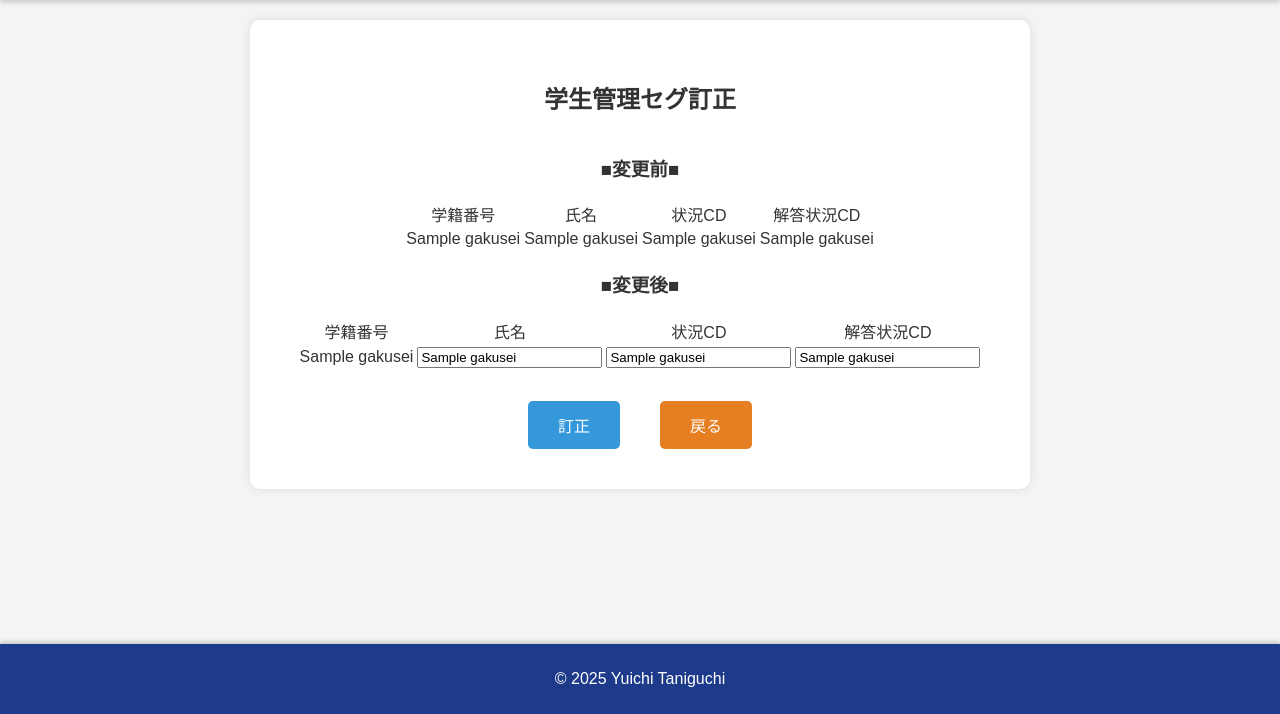
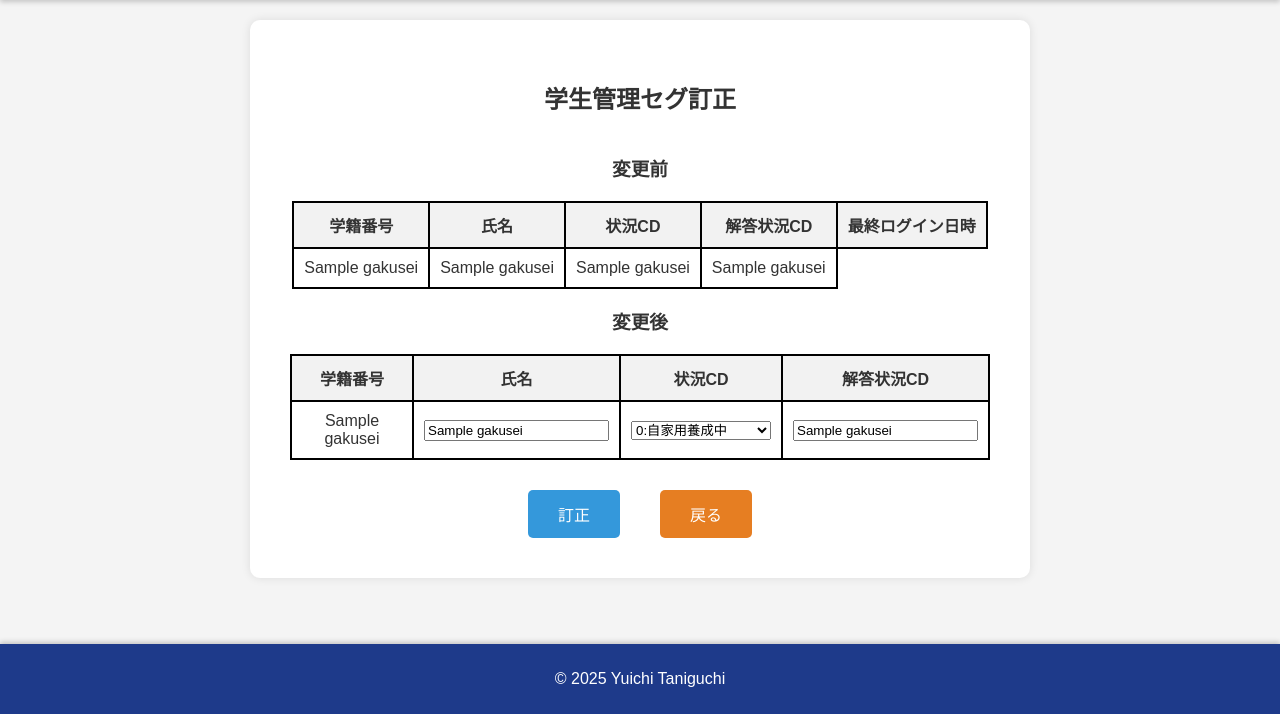
Before and after one commit to u1tngc/huac_test, a Flask app: template templates/GK_db003.html in a window 1280 px wide. Shown: the part 86-800 px from the top of the page. Run offline with Flask 3, Linux system fonts and the light colour scheme; the template is opened without the code that fills it: most values are stand-ins (such as "Sample title", 1, 10 or a date in 2020).

Commit message:
ver_0.00

```diff
--- a/GK1L0000.py
+++ b/GK1L0000.py
@@ -161,10 +161,19 @@ def GK_logout():
     user_id = session.get('user_id')
     session.pop('logged_in', None)
     session.pop('authority', None)
-    session.pop(f"{user_id}_mondai_list", None)
     session.pop('user_id', None)
-    session.pop(f"{user_id}_ix1", None)
-    session.pop(f"{user_id}_gakusei")
+    try:
+        session.pop(f"{user_id}_mondai_list", None)
+    except KeyError:
+        pass
+    try:
+        session.pop(f"{user_id}_ix1", None)
+    except KeyError:
+        pass
+    try:
+        session.pop(f"{user_id}_gakusei")
+    except KeyError:
+        pass
     return redirect(url_for('GK_login'))
 
 if __name__ == "__main__":
--- a/static/GK1C0041.css
+++ b/static/GK1C0041.css
@@ -127,3 +127,23 @@ footer {
 .err {
     color: red;
 }
+
+.data-table {
+    width: 100%;
+    border-collapse: collapse;
+    /* 枠線を統一 */
+    margin-top: 20px;
+}
+
+.data-table th,
+.data-table td {
+    border: 2px solid black;
+    /* 2pxの黒枠を追加 */
+    padding: 10px;
+    text-align: center;
+}
+
+.data-table th {
+    background-color: #f2f2f2;
+    /* ヘッダー部分の背景色 */
+}
--- a/templates/GK_db003.html
+++ b/templates/GK_db003.html
@@ -17,44 +17,66 @@
         <section class="options">
             <h2>学生管理セグ訂正</h2>
             {% if err %}
-            <a class="err">{{err}}</a>
-            <br>
-            <br>
+            <a class="err">{{ err }}</a>
+            <br><br>
             {% endif %}
             <form method="post" action="/GK_db003">
                 <div class="data-section">
-                    <h3>■変更前■</h3>
+                    <h3>変更前</h3>
                     <table class="data-table">
+                        <thead>
                             <tr>
-                            <td>学籍番号</td>
-                            <td>氏名</td>
-                            <td>状況CD</td>
-                            <td>解答状況CD</td>
+                                <th>学籍番号</th>
+                                <th>氏名</th>
+                                <th>状況CD</th>
+                                <th>解答状況CD</th>
+                                <th>最終ログイン日時</th>
                             </tr>
+                        </thead>
+                        <tbody>
                             <tr>
                                 <td>{{ gakusei[0] }}</td>
                                 <td>{{ gakusei[1] }}</td>
                                 <td>{{ gakusei[2] }}</td>
                                 <td>{{ gakusei[3] }}</td>
                             </tr>
+                        </tbody>
                     </table>
                 </div>
 
                 <div class="data-section">
-                    <h3>■変更後■</h3>
+                    <h3>変更後</h3>
                     <table class="data-table">
+                        <thead>
                             <tr>
-                            <td>学籍番号</td>
-                            <td>氏名</td>
-                            <td>状況CD</td>
-                            <td>解答状況CD</td>
+                                <th>学籍番号</th>
+                                <th>氏名</th>
+                                <th>状況CD</th>
+                                <th>解答状況CD</th>
                             </tr>
+                        </thead>
+                        <tbody>
                             <tr>
-                            <td>{{ gakusei[0] }}</td>
+                                <td>{{ gakusei[0] }}</td> <!-- 学籍番号は変更不可 -->
                                 <td><input type="text" name="name" value="{{ gakusei[1] }}" class="table-input"></td>
-                            <td><input type="text" name="status_cd" value="{{ gakusei[2] }}" class="table-input"></td>
-                            <td><input type="text" name="answer_cd" value="{{ gakusei[3] }}" class="table-input"></td>
+                                <td>
+                                    <select name="status_cd" class="table-input">
+                                        <option value="0" {% if gakusei[2]==0 %}selected{% endif %}>0:自家用養成中</option>
+                                        <option value="1" {% if gakusei[2]==1 %}selected{% endif %}>1:学生チェック済み</option>
+                                        <option value="2" {% if gakusei[2]==2 %}selected{% endif %}>2:教官チェック済み</option>
+                                        <option value="3" {% if gakusei[2]==3 %}selected{% endif %}>3:自家用取得済み</option>
+                                        <!-- <option value="4" {% if gakusei[2]==4 %}selected{% endif %}></option> -->
+                                        <option value="5" {% if gakusei[2]==5 %}selected{% endif %}>5:退部済み</option>
+                                        <option value="6" {% if gakusei[2]==6 %}selected{% endif %}>6:学科班</option>
+                                        <option value="7" {% if gakusei[2]==7 %}selected{% endif %}>7:学科班主任</option>
+                                        <option value="8" {% if gakusei[2]==8 %}selected{% endif %}>8:教官</option>
+                                        <option value="9" {% if gakusei[2]==9 %}selected{% endif %}>9:管理者</option>
+                                    </select>
+                                </td>
+                                <td><input type="text" name="answer_cd" value="{{ gakusei[3] }}" class="table-input">
+                                </td>
                             </tr>
+                        </tbody>
                     </table>
                 </div>
 
@@ -62,7 +84,6 @@
                     <button type="submit" class="execute-button">訂正</button>
                     <button type="button" onclick="location.href='/GK_db002'" class="menu-button">戻る</button>
                 </div>
-
             </form>
         </section>
     </main>
```
Also changed, not shown: GK1S0040.py (+14 -0 lines), templates/GK_menu01.html (+5 -3 lines). Lines whose indentation alone changed are shown as unchanged.
